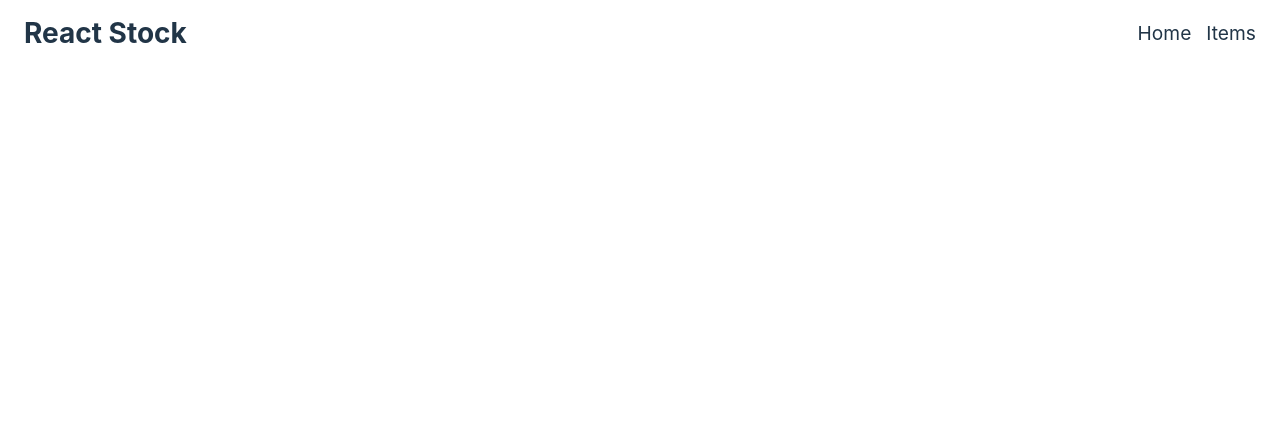
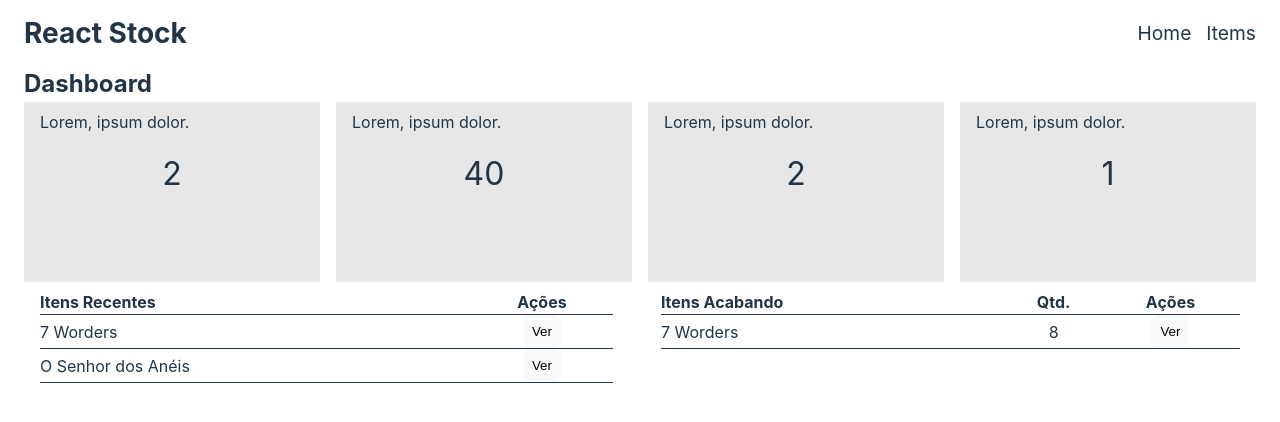
Before and after one commit to felipe0848/gestor-de-estoque--SPA-, a React (Vite) app: page / in a window 1280 px wide. Shown: the top 422 px of the page. Built offline with nearby package versions, Linux system fonts and the light colour scheme.

Commit message:
Create Home page

```diff
--- a/src/pages/Home/Home.css
+++ b/src/pages/Home/Home.css
@@ -0,0 +1,70 @@
+
+.container{
+    width: 100%;
+    display: flex;
+    flex-direction: column;
+    padding: 0 1.5rem;
+}
+
+.cards{
+    display: flex;
+    gap: 1rem;
+    flex-wrap: wrap;
+    justify-content: center;
+}
+.card{
+    background-color: #e7e7e7;
+    min-width: 200px;
+    min-height: 180px;
+    padding: 0.5rem 1rem;
+    flex-grow: 1;
+
+    cursor: pointer;
+}
+
+.card:hover{
+    border: 1px solid #213547;
+    border-radius: .5rem;
+}
+
+.result{
+    padding-top: 1rem;
+    font-size: 2em;
+    text-align: center;
+}
+
+.tables{
+    display: flex;
+    gap: 1rem;
+    flex-wrap: wrap;
+    justify-content: center;
+}
+
+.table{
+    flex-grow: 1;
+    padding: 0.5rem 1rem;
+}
+
+table{
+    width: 100%;
+    text-align: center;
+    border-spacing: 0;
+}
+
+th, td{
+    border-bottom: 1px solid #213547;
+}
+
+th:first-child, td:first-child {
+    text-align: left;
+  }
+
+button{
+    padding: 0.5rem;
+    cursor: pointer;
+    border: 1px solid transparent;
+    border-radius: .5rem;
+}
+button:hover{
+    border: 1px solid #213547;
+}
--- a/src/pages/Home/Home.jsx
+++ b/src/pages/Home/Home.jsx
@@ -4,6 +4,71 @@ import "./Home.css"
 
 export default function Home(){
     return(
-        <Header/>
+        <>
+            <Header/>
+
+            <div className="container">
+            <h2>Dashboard</h2>
+                <div className="cards">
+                    <div className="card">
+                        <p>Lorem, ipsum dolor.</p>
+                        <p className="result">2</p>
+                    </div>
+                    <div className="card">
+                        <p>Lorem, ipsum dolor.</p>
+                        <p className="result">40</p>
+                    </div>
+                    <div className="card">
+                        <p>Lorem, ipsum dolor.</p>
+                        <p className="result">2</p>
+                    </div>
+                    <div className="card">
+                        <p>Lorem, ipsum dolor.</p>
+                        <p className="result">1</p>
+                    </div>
+                </div>
+
+                <div className="tables">
+                    <div className="table">
+                        <table>
+                            <thead>
+                                <tr>
+                                    <th>Itens Recentes</th>
+                                    <th>Ações</th>
+                                </tr>
+                            </thead>
+                            <tbody>
+                                <tr>
+                                    <td>7 Worders</td>
+                                    <td><button>Ver</button></td>
+                                </tr>
+                                <tr>
+                                    <td>O Senhor dos Anéis</td>
+                                    <td><button>Ver</button></td>
+                                </tr>
+                            </tbody>
+                        </table>
+                    </div>
+                    <div className="table">
+                        <table>
+                            <thead>
+                                <tr>
+                                    <th>Itens Acabando</th>
+                                    <th>Qtd.</th>
+                                    <th>Ações</th>
+                                </tr>
+                            </thead>
+                            <tbody>
+                                <tr>
+                                    <td>7 Worders</td>
+                                    <td>8</td>
+                                    <td><button>Ver</button></td>
+                                </tr>
+                            </tbody>
+                        </table>
+                    </div>
+                </div>
+            </div>
+        </>
     )
 }
```
